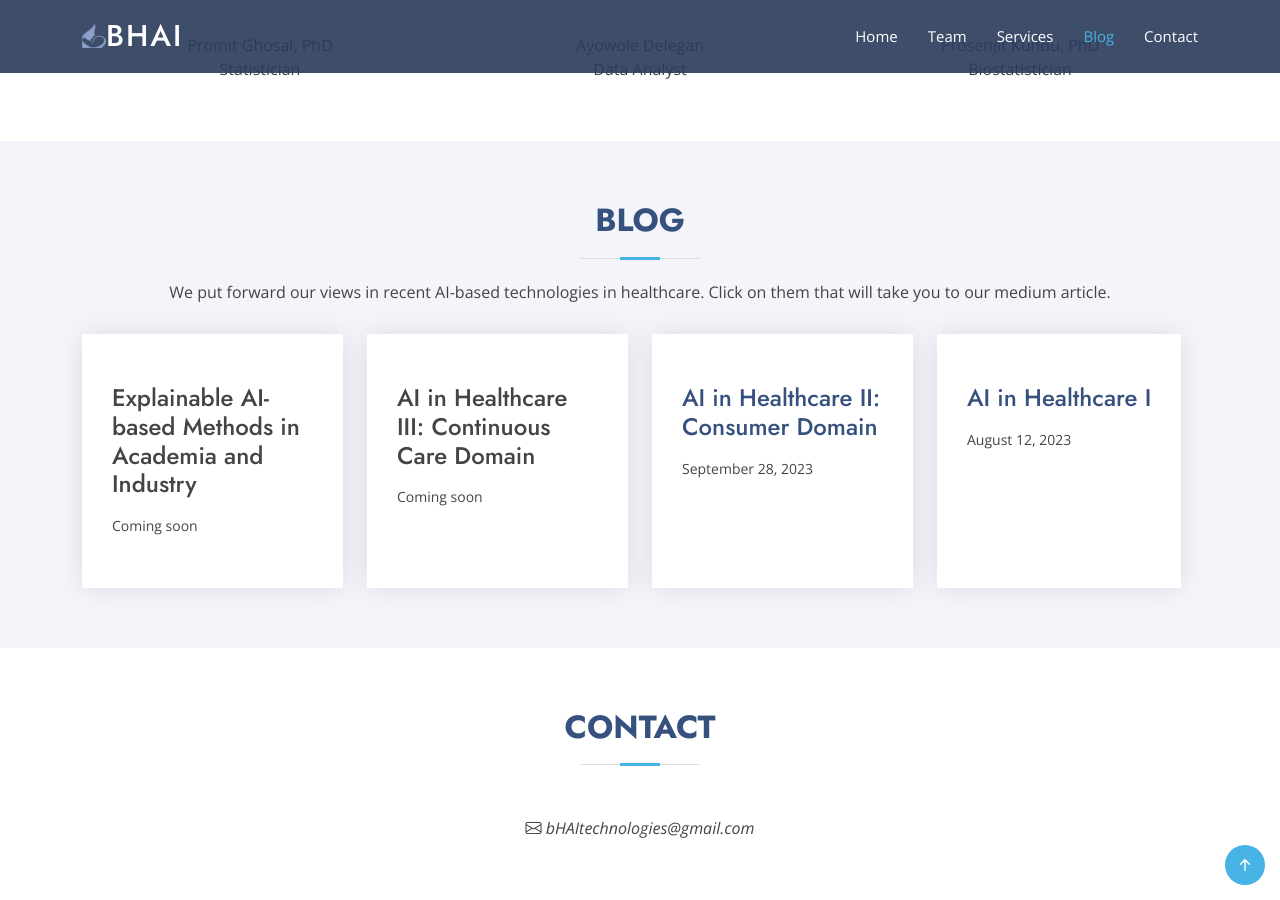
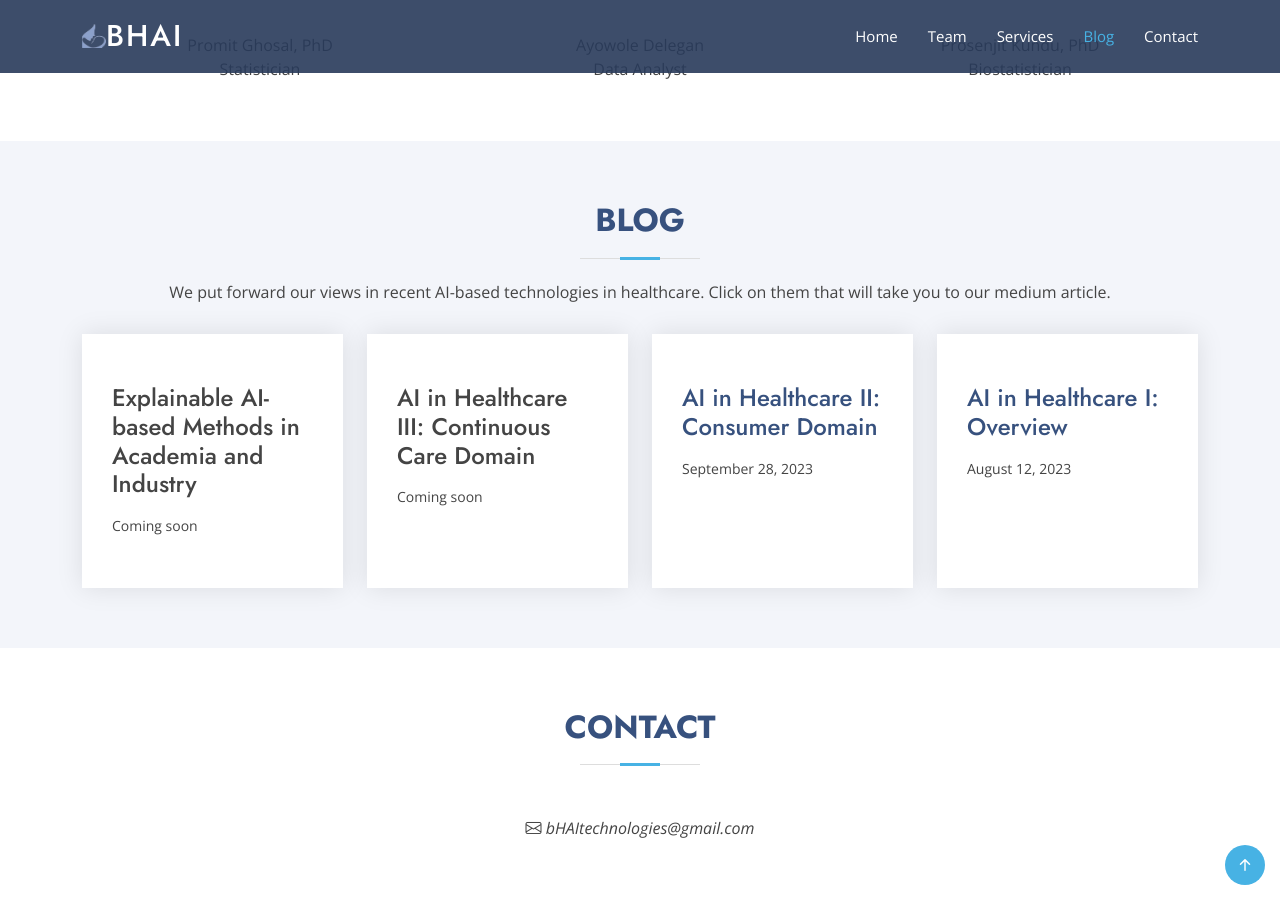
Before and after one commit to betterhealthusingAI/betterhealthusingAI.github.io, a Jekyll site: the page built from index.html, in a window 1280 px wide and 900 px high, scrolled down 855 px. Built offline with Jekyll 4.4.1, drawn with Linux system fonts in a browser that asks for light colours.

Commit message:
update blog

```diff
--- a/_layouts/design_one.html
+++ b/_layouts/design_one.html
@@ -136,7 +136,7 @@
           <div class="col-xl-3 col-md-4 d-flex align-items-stretch mt-4 mt-xl-0" data-aos="zoom-in" data-aos-delay="300">
             <div class="icon-box">
               <!-- <div class="icon"><i class="bx bx-tachometer"></i></div> -->
-              <h4><a href="https://medium.com/@isrfoundation89/ai-in-health-care-pts-i-f64e80181607">AI in Healthcare I</a></h4>
+              <h4><a href="https://medium.com/@isrfoundation89/ai-in-health-care-pts-i-f64e80181607">AI in Healthcare I: Overview</a></h4>
               <p>August 12, 2023</p>
             </div>
           </div>
```
